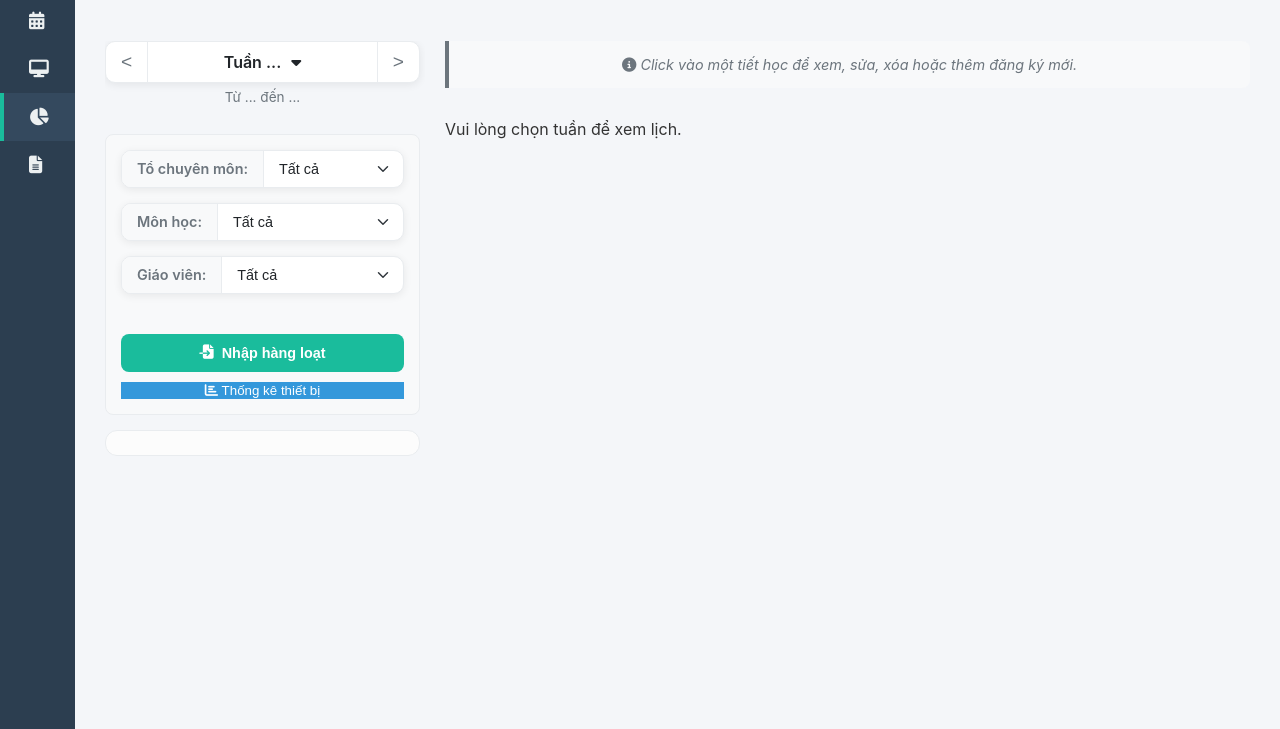
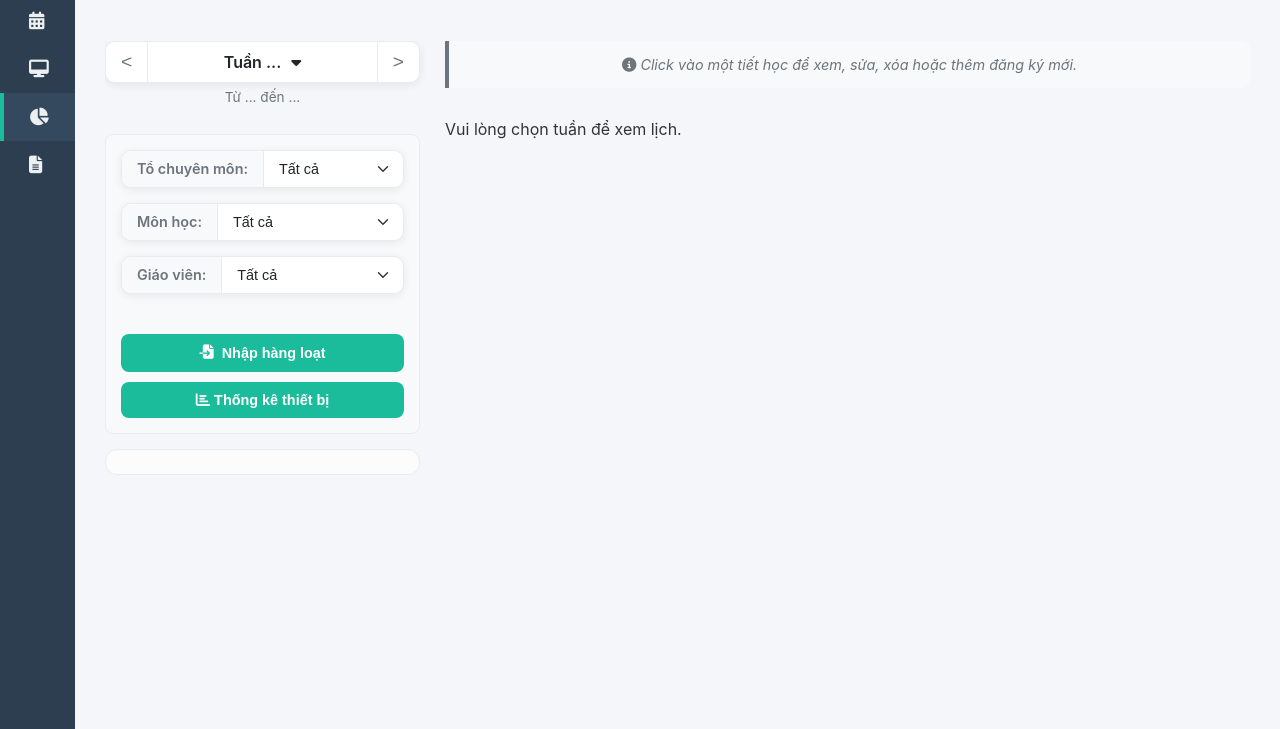
Before and after one commit to legiatuangtvt-droid/clvProject, a plain HTML site: page public/manager-synthetic.html in a window 1280 px wide. Shown: the part 71-800 px from the top of the page. Drawn offline with Linux system fonts and the light colour scheme; no server answers.

Commit message:
manager-synthetic: Fixed Button "Thống kê thiết bị"

```diff
--- a/public/css/manager-synthetic.css
+++ b/public/css/manager-synthetic.css
@@ -72,14 +72,21 @@
 
 /* --- Cải tiến cho các nút hành động --- */
 .btn-info {
-    background-color: #3498db; /* Màu xanh dương đồng bộ với modal thống kê */
+    /* Đồng bộ với các nút .btn-primary */
+    padding: 10px 20px;
+    font-size: 0.9rem;
+    font-weight: 600;
+    border-radius: 8px;
+    /* Màu sắc và hiệu ứng */
+    background-color: #1abc9c; /* Màu xanh lá cây đồng bộ với các nút chính khác */
     color: white;
     border: none;
+    cursor: pointer; /* Thêm con trỏ hình bàn tay khi hover */
     transition: background-color 0.3s ease, transform 0.2s ease;
 }
 
 .btn-info:hover {
-    background-color: #2980b9; /* Màu xanh dương đậm hơn khi hover */
+    background-color: #16a085; /* Màu xanh lá cây đậm hơn khi hover */
     transform: translateY(-2px);
     box-shadow: 0 4px 8px rgba(0,0,0,0.1);
 }
@@ -560,6 +567,11 @@
     border: 1px solid #dee2e6;
 }
 
+/* Thêm hiệu ứng hover cho các dòng trong bảng thống kê và bảng xem trước */
+.equipment-stats-container .weekly-plan-table tbody tr:hover,
+.preview-table tbody tr:hover {
+    background-color: #f1f5f9; /* Màu nền xám nhạt khi hover */
+}
 /* --- Mobile Schedule (Card View) --- */
 .mobile-schedule {
     display: none; /* Ẩn trên desktop */
```
